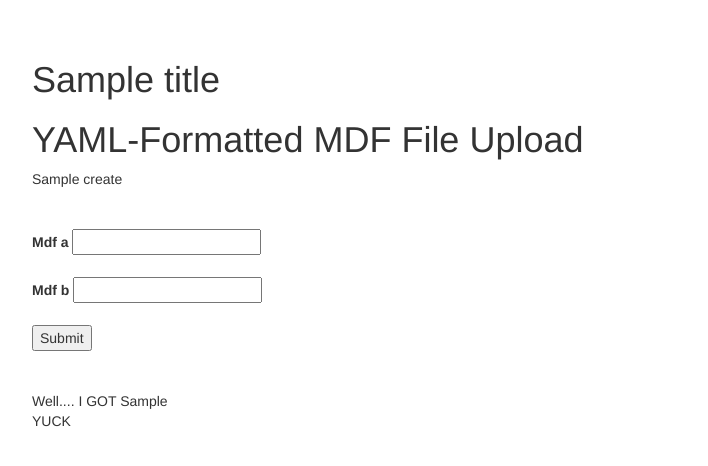
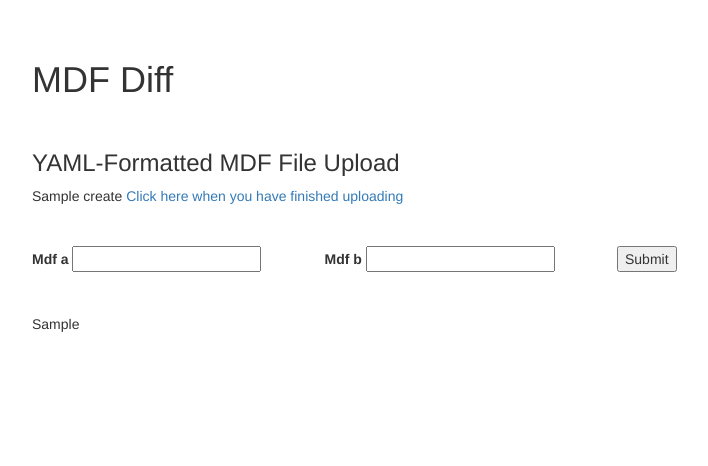
Before and after one commit to CBIIT/bento-sts, a Python web app: template pysts/app/templates/diff.html in a window 1280 px wide. Shown: the part 52-518 px from the top of the page, without its empty margins (38-746 px from the left). Run offline with Jinja, Linux system fonts and the light colour scheme; the template is opened without the code that fills it: most values are stand-ins (such as "Sample title", 1, 10 or a date in 2020); form fields are guessed from the names that the template uses; some libraries are stand-ins or nearby versions.

Commit message:
mdf diff layout tweaks

```diff
--- a/pysts/app/templates/diff.html
+++ b/pysts/app/templates/diff.html
@@ -4,49 +4,46 @@
 {% block styles %}
 {{super()}}
 {{ dropzone.load_css() }}
-{{ dropzone.style('border: 2px dashed #0087F7; margin: 10%; min-height: 400px;') }}
+{{ dropzone.style('border: 2px dashed #0087F7; margin: 10px 0 10px; min-height: 225px;') }}
 {% endblock %}
 
 {% block app_content %}
     <br>
-    <h1> {{ title }} </h1>
-
-    <h1>YAML-Formatted MDF File Upload</h1>
+    <h1> MDF Diff </h1>
+    <br>
+    <h3>YAML-Formatted MDF File Upload</h3>
     <div>
-    {{ dropzone.create(action='main.diff') }}
+    {{ dropzone.create(action='main.diff' ) }}
     {{ dropzone.load_js() }}
     {{ dropzone.config() }}
+    <a href="{{ url_for('main.diff') }}">Click here when you have finished uploading</a>
     </div>
     <br>
     <br>
     <div>
         <form action="{{ url_for('main.diff') }}" method="POST">
         {{ form.hidden_tag() }}
-        <div>
+            <div class="row justify-content-md-center">
+                <div class="col-md-3">
                     {{ form.mdf_a.label }}
                     {{ form.mdf_a }}
                 </div>
-        <br>
-        <div>
+                <div class="col-md-3">
                    {{ form.mdf_b.label }}
                     {{ form.mdf_b }}
                 </div>
-        <br>
+                <div class="col-md-3">
                     {{ form.submit }}
+               </div>
+            </div>
         </form>
     </div>
     <br/>
     <br/>
-
     <div>
-        Well....
         {% if mdf_diff is defined and mdf_diff %}
-        I GOT {{ mdf_diff }}
+        {{ mdf_diff }}
         {% endif %}
-
-
     </div>
 
-YUCK
-
 {% endblock %}
--- a/pysts/app/templates/index.html
+++ b/pysts/app/templates/index.html
@@ -27,5 +27,7 @@
     <h4><a href="{{ url_for( 'main.about_mdb') }}">About MDB</a></h4>
     <br>
     <h4><a href="{{ url_for( 'main.about_sts') }}">About STS</a> and how to filter</h4>
-   </div>
+    <br>
+    <h4><a href="{{ url_for( 'main.diff') }}">MDF Diff</a> -- Find the diff between 2 MDF files</h4>
+</div>
 {% endblock %}
--- a/pysts/config.py
+++ b/pysts/config.py
@@ -26,4 +26,6 @@ class Config(object):
     UPLOAD_PATH = 'uploads'
     DROPZONE_MAX_FILE_SIZE = 3
     DROPZONE_MAX_FILES = 30
-    DROPZONE_UPLOAD_ON_CLICK = True
+    DROPZONE_ALLOWED_FILE_CUSTOM = True
+    DROPZONE_ALLOWED_FILE_TYPE = 'text/*, .yml, .yaml'
+    #DROPZONE_UPLOAD_ON_CLICK = True
```
Also changed, not shown: pysts/app/main/forms.py (+3 -4 lines), pysts/app/main/routes.py (+5 -3 lines). Lines whose indentation alone changed are shown as unchanged.
